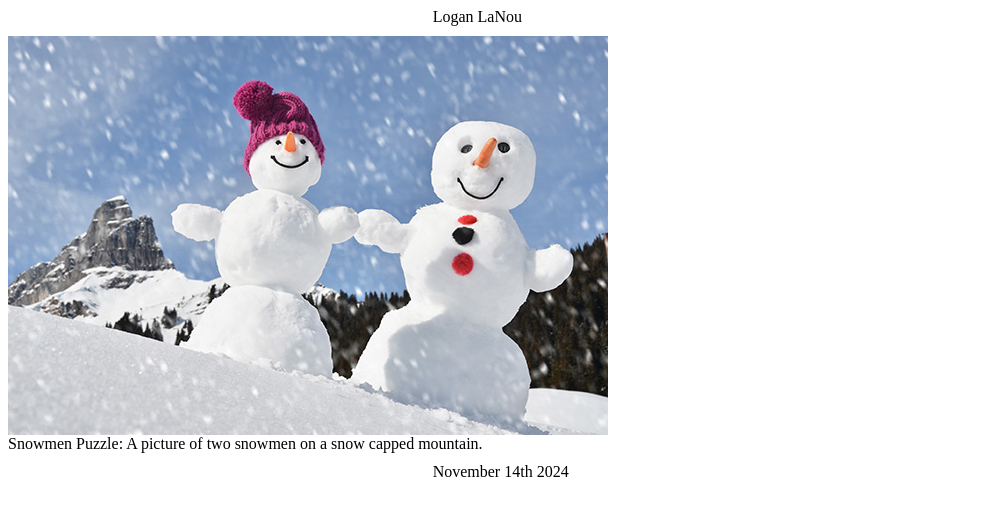
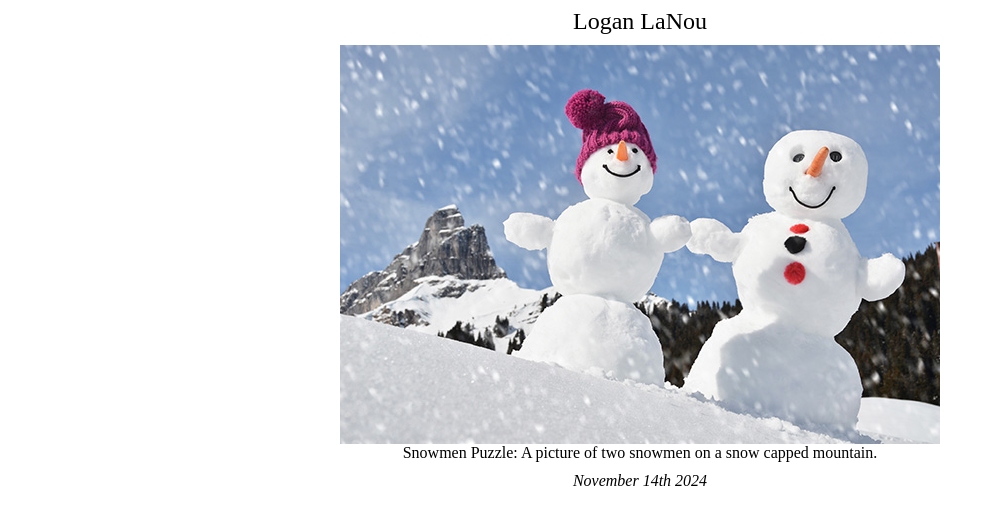
Before and after one commit to loganlanou/Puzzle, a plain HTML site: page index.html in a window 1280 px wide. Shown: the whole page, without its empty margins (0-995 px from the left). Drawn offline with Linux system fonts and the light colour scheme.

Commit message:
formatted, I think

```diff
--- a/index.html
+++ b/index.html
@@ -14,33 +14,50 @@
         section.grid-container {
             display: grid;
             gap: 10px;
-            grid-template-columns: repeat(6, 1fr);
+            grid-template-columns: repeat(3, 1fr);
             grid-template-areas:
-                '. . hd hd . .'
-                'mn mn mn mn mn mn'
-                '.  ft ft ft ft .'
+                '. hd .'
+                'mn mn mn'
+                '. ft .'
             ;
         }
 
         div.grid-item1 {
             grid-area: hd;
-            grid-column-start: 3;
-            grid-column-end: span 2;
-            align-content: center;
+            grid-column-start: 2;
+            justify-content: center;
+            display: flex;
+            font-weight: 500;
+            font-size: 1.5em;
             /*header*/
         }
 
         div.grid-item2 {
             grid-area: mn;
+            display: flex;
+            justify-content: center;
             /*main content*/
         }
 
         div.grid-item3 {
             grid-area: ft;
-            grid-column-start: 3;
-            grid-column-end: span 2;
+            grid-column-start: 2;
+            justify-content: center;
+            display: flex;
+            font-style: italic;
+            /*footer*/
+        }
+
+        section.grid-puzzle {
+            display: flex;
+            flex-direction: column;
+
+        }
+
+        div.flex-puzzle {
+            display: flex;
+            justify-content: center;
             align-content: center;
-            /*footer*/
         }
 
         section.div.flex-item {
@@ -57,6 +74,8 @@
     <section class="grid-container">
         <div class="grid-item1">Logan LaNou</div>
         <div class="grid-item2">
+            <section class="grid-puzzle">
+                <div class="flex-puzzle">
                     <section class="snow-container">
                         <div class="flex-item"><img src="puzzle2_K.jpg"></div>
                         <div class="flex-item"><img src="puzzle2_M.jpg"></div>
@@ -75,7 +94,9 @@
 
                         <div class="flex-item hidden"><img src="puzzle2_C.jpg"></div>
                     </section>
-            Snowmen Puzzle: A picture of two snowmen on a snow capped mountain.
+                </div>
+                <div class="flex-puzzle"> Snowmen Puzzle: A picture of two snowmen on a snow capped mountain.</div>
+            </section>
         </div>
         <div class="grid-item3">November 14th 2024</div>
     </section>
```
Lines whose indentation alone changed are shown as unchanged.
